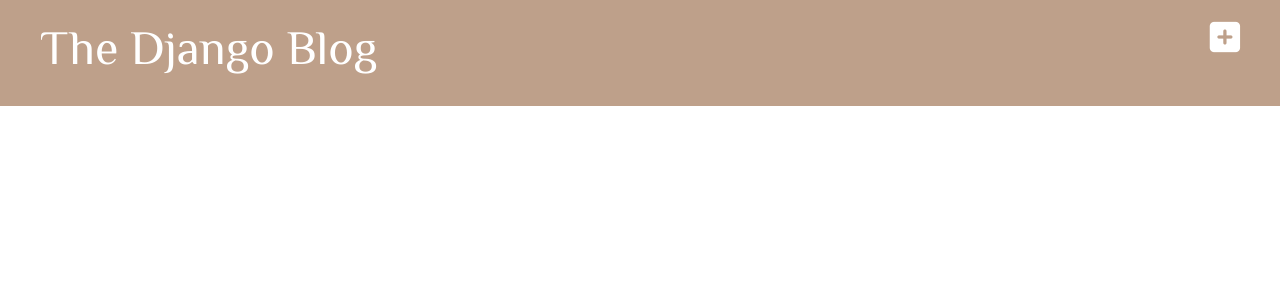
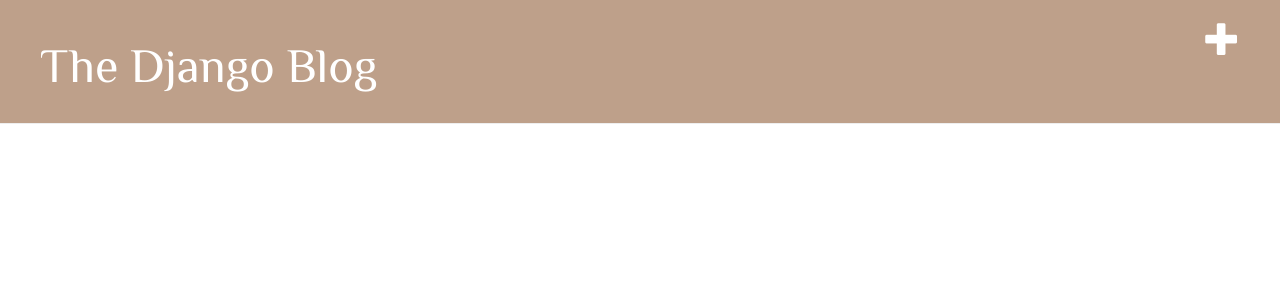
Before and after one commit to chiraag-kakar/My-Django-Blog, a Django app: page / in a window 1280 px wide. Shown: the top 300 px of the page. Run offline with Django 3.2, Linux system fonts and the light colour scheme; the visitor is signed in with stand-in values (Sample User, id 1); data that the repository does not hold is empty; some libraries are stand-ins or nearby versions.

Commit message:
Changed Bootstrap CDN

```diff
--- a/blog/static/css/blog.css
+++ b/blog/static/css/blog.css
@@ -20,6 +20,7 @@ h1, h2, h3, h4 {
 
 .date {
     color: #828282;
+    text-align: right;
 }
 
 .save {
--- a/blog/templates/blog/base.html
+++ b/blog/templates/blog/base.html
@@ -2,14 +2,9 @@
 <html>
     <head>
         <title>The Django Blog</title>
-       <!-- CSS only -->
-        <link rel="stylesheet" href="https://stackpath.bootstrapcdn.com/bootstrap/4.5.2/css/bootstrap.min.css" integrity="sha384-JcKb8q3iqJ61gNV9KGb8thSsNjpSL0n8PARn9HuZOnIxN0hoP+VmmDGMN5t9UJ0Z" crossorigin="anonymous">
 
-        <!-- JS, Popper.js, and jQuery -->
-        <script src="https://code.jquery.com/jquery-3.5.1.slim.min.js" integrity="sha384-DfXdz2htPH0lsSSs5nCTpuj/zy4C+OGpamoFVy38MVBnE+IbbVYUew+OrCXaRkfj" crossorigin="anonymous"></script>
-        <script src="https://cdn.jsdelivr.net/npm/popper.js@1.16.1/dist/umd/popper.min.js" integrity="sha384-9/reFTGAW83EW2RDu2S0VKaIzap3H66lZH81PoYlFhbGU+6BZp6G7niu735Sk7lN" crossorigin="anonymous"></script>
-        <script src="https://stackpath.bootstrapcdn.com/bootstrap/4.5.2/js/bootstrap.min.js" integrity="sha384-B4gt1jrGC7Jh4AgTPSdUtOBvfO8shuf57BaghqFfPlYxofvL8/KUEfYiJOMMV+rV" crossorigin="anonymous"></script>
-        <script src="https://kit.fontawesome.com/eff3438a55.js" crossorigin="anonymous"></script>
+       	<link rel="stylesheet" href="//maxcdn.bootstrapcdn.com/bootstrap/3.2.0/css/bootstrap.min.css">
+        <link rel="stylesheet" href="//maxcdn.bootstrapcdn.com/bootstrap/3.2.0/css/bootstrap-theme.min.css">
 
         <link rel="stylesheet" href="{% static 'css/blog.css' %}">
         <link href="https://fonts.googleapis.com/css2?family=Philosopher&display=swap" rel="stylesheet">
@@ -17,7 +12,7 @@
     <body>
         <div class="page-header">
             {% if user.is_authenticated %}
-            <a href="{% url 'post_new' %}" class="top-menu"><i class="fas fa-plus-square"></i></a>
+            <a href="{% url 'post_new' %}" class="top-menu"><span class="glyphicon glyphicon-plus"></span></a>
             {% endif %}
             <h1><a href="/">The Django Blog</a></h1>
         </div>
--- a/blog/templates/blog/post_detail.html
+++ b/blog/templates/blog/post_detail.html
@@ -8,7 +8,7 @@
             </div>
         {% endif %}
         {% if user.is_authenticated %}
-        <a class="btn btn-default" href="{% url 'post_edit' pk=post.pk %}"><i class="fas fa-edit"></i></a>
+            <a class="btn btn-default" href="{% url 'post_edit' pk=post.pk %}"><span class="glyphicon glyphicon-pencil"></span></a>
         {% endif %}
         <h2>{{ post.title }}</h2>
         <p>{{ post.text|linebreaksbr }}</p>
```
